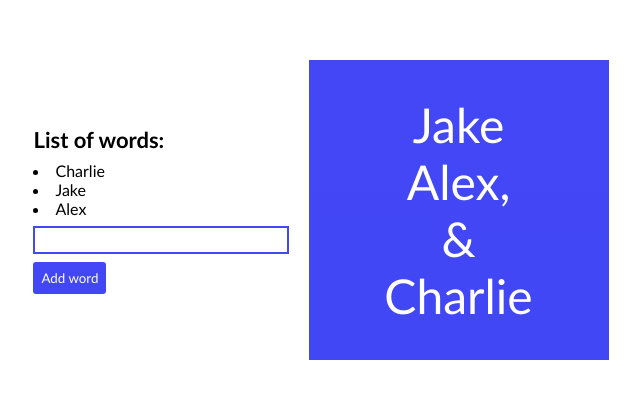
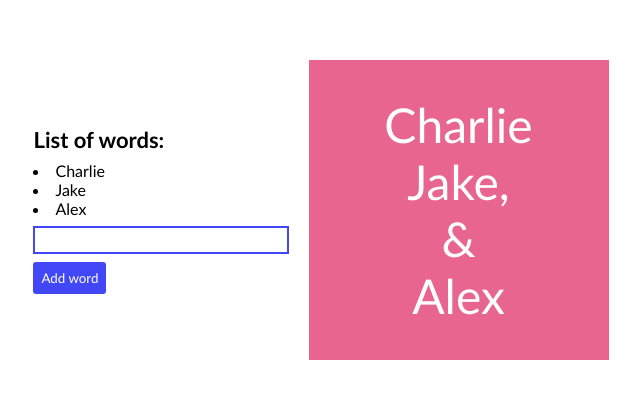
Before and after one commit to RhodesPeter/work-form-sentence-generator, a plain HTML site: page index.html in a window 1280 px wide. Shown: the part 150-548 px from the top of the page, without its empty margins (329-969 px from the left). Drawn offline with Linux system fonts and the light colour scheme.

Commit message:
Add random color cycle

```diff
--- a/index.js
+++ b/index.js
@@ -1,4 +1,5 @@
 const words = ['Charlie', 'Jake', 'Alex'];
+const colours = ['#4347F5', '#E77B65', '#E7658E', '#FFC300', '#65E7C6'];
 
 const form = document.querySelector('.words__form');
 
@@ -34,14 +35,14 @@ const generateWords = () => {
     const wordOne = document.querySelector('.result__word--1');
     const wordTwo = document.querySelector('.result__word--2');
     const wordThree = document.querySelector('.result__word--4');
-    const newSelectedWords = shuffleWords();
+    const newSelectedWords = shuffleArray(words);
     wordOne.textContent = newSelectedWords[0];
     wordTwo.textContent = `${newSelectedWords[1]},`;
     wordThree.textContent = newSelectedWords[2];
 };
 
-const shuffleWords = () => {
-    const array = [...words];
+const shuffleArray = (arrayToShuffle) => {
+    const array = [...arrayToShuffle];
     let j;
     let i;
 
@@ -55,11 +56,21 @@ const shuffleWords = () => {
     return array;
 }
 
+const generateBackgroundColor = () => {
+    const resultContainer = document.querySelector('.result');
+    const randomNumber = Math.floor(Math.random() * colours.length) + 0;
+    resultContainer.style.backgroundColor = colours[randomNumber];
+}
+
 const startCycle = () => {
-    interval = setInterval(generateWords, 2000);
+    interval = setInterval(() => {
+        generateWords();
+        generateBackgroundColor();
+    }, 2000);
 };
 
 form.addEventListener('submit', handleAddWord);
 
-generateWords();
+generateWords(words);
+generateBackgroundColor();
 startCycle();
--- a/main.css
+++ b/main.css
@@ -20,7 +20,6 @@
     height: 300px;
     font-size: 48px;
     text-align: center;
-    background-image: linear-gradient(#4347F5, #4247F5);
     display: flex;
     justify-content: center;
     align-items: center;
```
